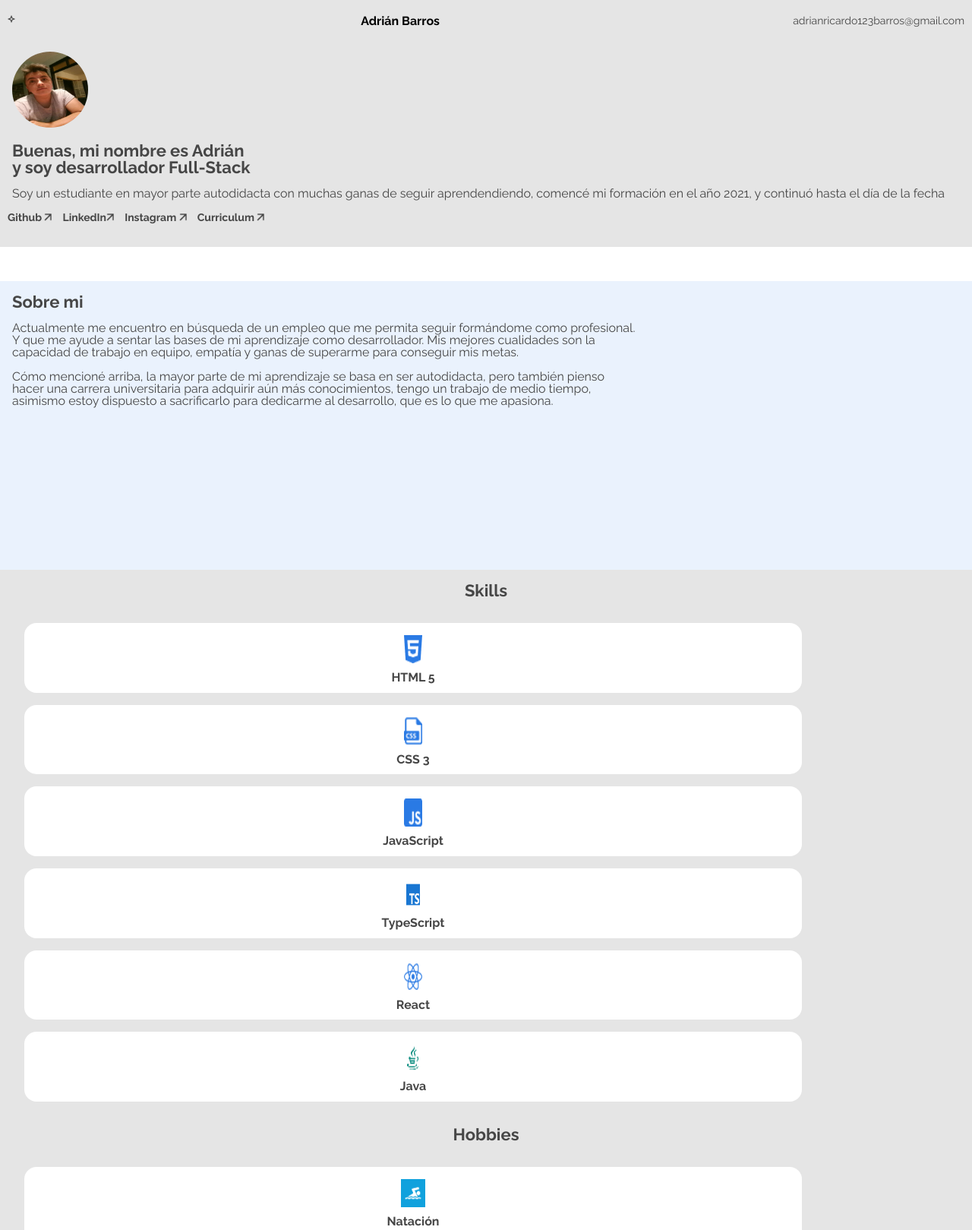
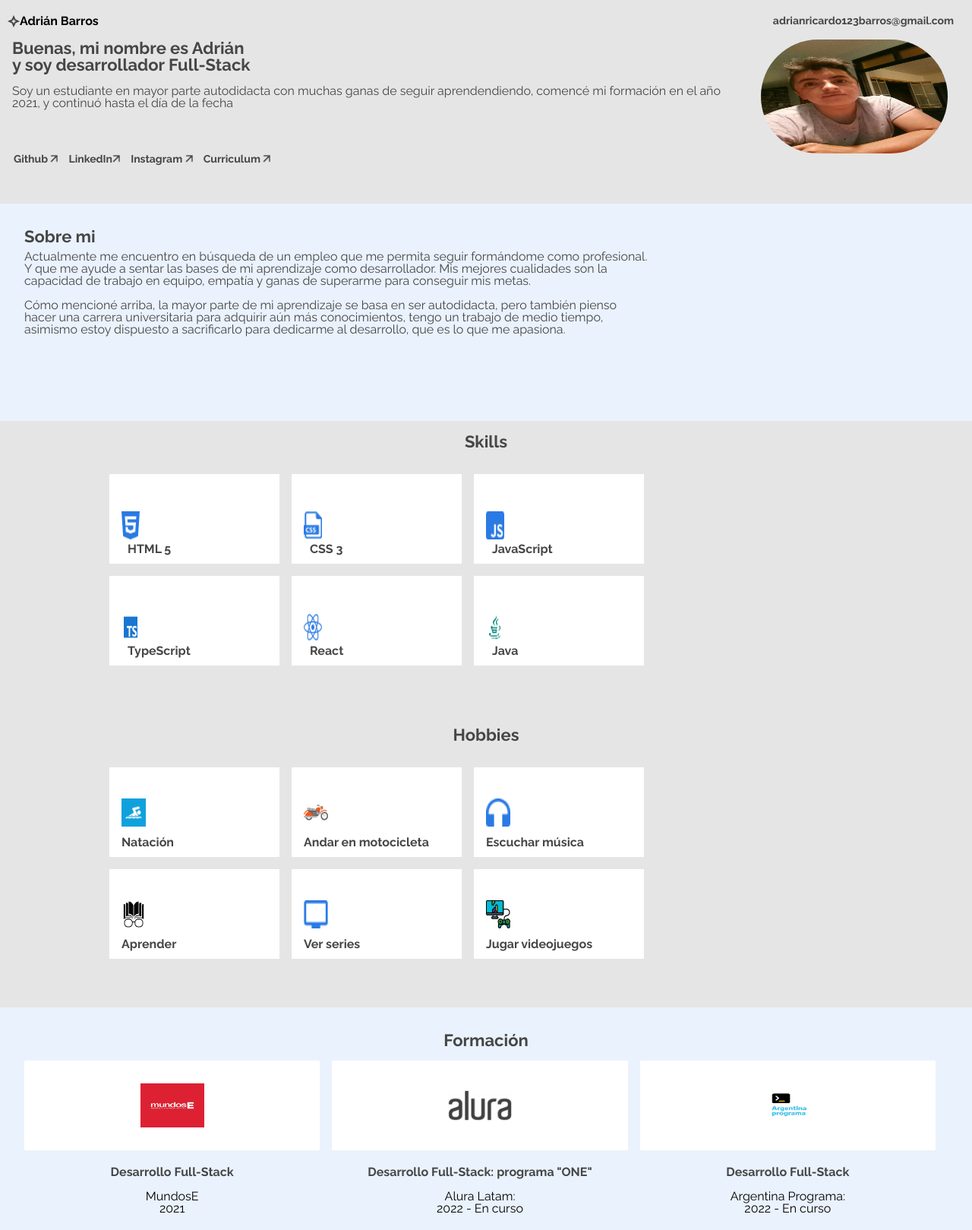
Before and after one commit to aadriaan98/Portfolio-Front, a plain HTML site: page index.html in a window 1280 px wide. Shown: the top 1619 px of the page at 76% size. Drawn offline with Linux system fonts and the light colour scheme.

Commit message:
version tablet

```diff
--- a/assets/styles/footer.css
+++ b/assets/styles/footer.css
@@ -1,7 +1,7 @@
 footer{
     width: 100%;
     height: 64px;
-    background: white;
+    background: #e5e5e5;
 }
 footer p{
     text-align: center;
--- a/assets/styles/formacion.css
+++ b/assets/styles/formacion.css
@@ -2,6 +2,11 @@
     width: 100%;
     height: 700px;
     background: #EAF2FD;
+}
+#formacion div{
+    display: flex;
+    flex-direction: column;
+    align-items: center;
 }
 #formacion h2{
     text-align: center;
@@ -10,23 +15,55 @@
     font-weight: 700;
     padding-top: 2rem;
 }
-#formacion div{
+div .bloque-formacion{
     width: 80%;
     height: 118px;
-    margin-left: 2rem;
+    margin-left: 1rem;
     text-align: center;
     background: #ffffff;
     margin-top: 3rem;
     border-radius: 1rem;
 }
-#formacion img{
+.bloque-formacion img{
     width: 84px;
     height: 58px;
     margin-top: 2rem;
 }
-#formacion h3{
+.bloque-formacion h3{
    font-weight: 700;
    font-size: 16px;
    color: #464646;
    margin-top: 2rem;
 }
+@media screen and (min-width:480px) {
+    #formacion{
+        width: 100%;
+        height: 300px;
+    }
+    #formacion div{
+        margin-left: 1rem;
+        flex-direction: row;
+        width: 95%;
+        margin-top: 0.5rem;
+    }
+    .bloque-formacion{
+        justify-content: center;
+    }
+
+    div .bloque-formacion{
+        width: 224px;
+        background: #ffffff;
+        border-radius: 0;
+    }
+    .bloque-formacion img{
+        position: absolute;
+        margin:0;
+    }
+    .bloque-formacion h3{
+        margin-top: 11rem;
+    }
+    .bloque-formacion p{
+        margin-top: 16rem;
+        position: absolute;
+    }
+}
--- a/assets/styles/hobbies.css
+++ b/assets/styles/hobbies.css
@@ -1,33 +1,64 @@
 #hobbies{
     width: 100%;
-    height: 750px;
+    height: 850px;
     margin-top: 1rem;
     display: flex;
     flex-direction: column;
     margin-bottom: 1rem;
 }
-#hobbies h2{
+#hobbies div{
+    display: flex;
+    flex-direction: column;
+    align-items: center;
+}
+.bloque-hobbies_titulo{
     text-align: center;
     font-size: 22px;
     font-weight: 700;
     color: #464646;
     padding: 1rem;
 }
-#hobbies p{
+.bloque-hobbies p{
     font-weight: 700;
     font-size: 16px;
     color: #464646;
     margin-top: 0.5rem;
 }
-#hobbies div{
+.bloque-hobbies div{
     text-align: center;
     width: 80%;
     height: 118px;
     background: #FFFFFF;
-    margin-left: 2rem;
+    margin-left: 1rem;
     margin-top: 1rem;
     border-radius: 1rem;
 }
-#hobbies img{
-    margin-top: 1rem;
+.bloque-hobbies img{
+    margin-top: 2rem;
 }
+@media screen and (min-width:480px){
+    #hobbies{
+        align-items: center;
+        width: 100%;
+        height: 370px;
+    }
+    #hobbies div{
+        display: flex;
+        flex-direction: row;
+    }
+    .bloque-hobbies{
+        width: 80%;
+    }
+    .bloque-hobbies div{
+        width: 224px;
+        border-radius: 0;
+    }
+    .bloque-hobbies img{
+        margin-bottom: 2rem;
+        padding-left: 1rem;
+    }
+    .bloque-hobbies p{
+        margin-top: 5rem;
+        margin-left: -2rem;
+    }
+}
--- a/assets/styles/navegacion.css
+++ b/assets/styles/navegacion.css
@@ -1,13 +1,19 @@
+html{
+    background: #E5E5E5;
+}
 header{
     width: 100%;
-    height: 370px;
+    height: 360px;
 }
 .menu{
     background-color: #E5E5E5;
     display: flex;
     justify-content: space-between;
 }
-.menu img{
+.bloque-menu{
+    display: flex;
+}
+.bloque-menu img{
     padding-top: 20px;
     padding-left: 10px;
     width: 10px;
@@ -18,18 +24,37 @@ header{
     justify-content: flex-end;
     text-decoration: none;
 }
-.menu p{
+.bloque-menu p{
     font-size: 16px;
     font-weight: 700;
     margin-top: 20px;
     margin-right:10px;
 }
 .correo-electronico{
+    font-weight: 700;
     padding-top: 20px;
     display: inline-block;
-    margin-right: 10px;
-    font-weight: 400;
+    margin-right: 1.5rem;
     font-size: 14px;
     text-decoration: none;
     color: #464646;
 }
+@media screen and (min-width:480px) {
+    header{
+        width: 100%;
+        height: 268px;
+    }
+    .menu{
+        display: flex;
+    }
+    .menu p{
+        font-size: 16px;
+        font-weight: 700;
+        margin-top: 20px;
+        margin-right: 13rem;;
+    }
+    .menu img{
+        width: 16px;
+        height: 16px;
+    }
+}
--- a/assets/styles/presentacion.css
+++ b/assets/styles/presentacion.css
@@ -1,20 +1,26 @@
 .presentacion{
     width: 100%;
     background: #E5E5E5;
+    display: flex;
+    flex-direction: column-reverse;
 }
 .presentacion img{
     width: 100px;
     height: 100px;
     border-radius: 4rem;
-    margin: 2rem auto auto 1rem;
+    margin: 1rem auto auto 1rem;
 }
-.presentacion h1{
+.titulos{
+    padding-bottom: 0%;
+    margin-bottom: 0%;
+}
+.titulos h1{
     font-size: 22px;
     font-weight: 700;
     padding: 1rem;
     color: #464646;
 }
-.presentacion h3{
+.titulos h3{
     font-size: 16px;
     font-weight: 400;
     color: #464646;
@@ -25,6 +31,7 @@
     width: 100%;
     display: flex;
     background: #E5E5E5;
+    padding-left: 0.5rem;
 }
 .nav-presentacion img{
     width: 10px;
@@ -42,3 +49,20 @@
     color: #464646;
     text-decoration: none;
 }
+@media screen and (min-width: 480px) {
+    .presentacion{
+        display: flex;
+        flex-direction: row;
+        width: 100%;
+    }
+    .presentacion img{
+        width: 315px;
+        height: 150px;
+        border-radius: 5rem;
+        margin-right: 2rem;
+    }
+    .nav-presentacion{
+        padding-left: .5rem;
+        margin-top: -1rem;
+    }
+}
--- a/assets/styles/skills.css
+++ b/assets/styles/skills.css
@@ -1,36 +1,66 @@
 .skills-y-hobbies{
     width: 100%;
-    height: 1500px;
     background: #E5E5E5;
 }
 #skills{
     width: 100%;
-    height: 700px;
+    height: 850px;
     display: flex;
     flex-direction: column;
 }
-#skills h2{
+.bloque-skills_titulo{
     text-align: center;
     font-size: 22px;
     font-weight: 700;
     color: #464646;
     padding: 1rem;
 }
-#skills p{
+#skills div{
+    display: flex;
+    flex-direction: column;
+    align-items: center;
+}
+.bloque-skills p{
     font-weight: 700;
     font-size: 16px;
     color: #464646;
     margin-top: 0.5rem;
 }
-#skills div{
+.bloque-skills div{
     text-align: center;
     width: 80%;
     height: 118px;
     background: #FFFFFF;
-    margin-left: 2rem;
+    margin-left: 1rem;
     margin-top: 1rem;
     border-radius: 1rem;
 }
-#skills img{
-    margin-top: 1rem;
+.bloque-skills img{
+    margin-top: 2rem;
 }
+@media screen and (min-width:480px){
+    #skills{
+        align-items: center;
+        width: 100%;
+        height: 370px;
+    }
+    #skills div{
+        display: flex;
+        flex-direction: row;
+    }
+    .bloque-skills{
+        width: 80%;
+    }
+    .bloque-skills div{
+        width: 224px;
+        border-radius: 0;
+    }
+    .bloque-skills img{
+        margin-bottom: 1rem;
+        padding-left: 1rem;
+    }
+    .bloque-skills p{
+        margin-top: 5rem;
+        margin-left: -1rem;
+    }
+}
--- a/assets/styles/sobreMi.css
+++ b/assets/styles/sobreMi.css
@@ -17,3 +17,17 @@
     padding-right: 1rem;
     padding-bottom: 1rem;
 }
+@media screen and (min-width:480px) {
+    #sobre-mi{
+        height: 286px;
+    }
+    #sobre-mi h2{
+        padding-top: 2rem;
+        padding-left: 2rem;
+        padding-bottom: 0;
+    }
+    #sobre-mi p{
+        height: 112px;
+        padding: 0.5rem 2rem 2rem 2rem;
+    }
+}
--- a/index.html
+++ b/index.html
@@ -28,8 +28,10 @@
     <header>
         <section>
             <div class="menu">
+                <div class="bloque-menu">
                     <img src="./assets/images/estrellita.png" width="16px" height="16px" alt="estrella">
                     <p>Adrián Barros</p>
+                </div>
                 <nav>
                     <ul>
                         <li><a href="#sobre-mi">Sobre mi</a></li>
@@ -45,16 +47,17 @@
         </section>
         <section>
            <div class="presentacion">
-                <img src="./assets/images/foto de perfil.jpg" alt="perfil">
-
+               <div class="titulos">
                     <h1>Buenas, mi nombre es Adrián <br>y soy desarrollador Full-Stack</h1>
 
                     <h3>Soy un estudiante en mayor parte autodidacta con
                     muchas ganas de seguir aprendendiendo, comencé mi
                     formación en el año 2021, y continuó hasta el día de la fecha</h3>
                 </div>
+                <img src="./assets/images/foto de perfil.jpg" alt="perfil">
+            </div>
             <div class="nav-presentacion">
-                <nav>
+                <nav >
                     <ul>
                         <li><a href="https://github.com/aadriaan98">Github </a><img src="./assets/images/Vector.png" alt="vector" width="16px" height="16px"></li>
                         <li><a href="https://www.linkedin.com/in/adri%C3%A1n-barros-79158a17a/">LinkedIn</a><img src="./assets/images/Vector.png" alt="vector" width="16px" height="16px"></li>
@@ -83,9 +86,13 @@
         </section>
         <section class="skills-y-hobbies">
             <div id="skills">
+                <div class="bloque-skills_titulo">
                     <h2>
                         Skills
                     </h2>
+                </div>
+
+                <div class="bloque-skills">
                     <div>
                         <img src="./assets/images/html.png" alt="html" width="24px" height="37px">
                         <p>HTML 5</p>
@@ -100,7 +107,9 @@
                         <img src="./assets/images/js.png" alt="js" width="24px" height="37px">
                         <p>JavaScript</p>
                     </div>
+                </div>
 
+                <div class="bloque-skills">
                     <div>
                         <img src="./assets/images/typescript.png" alt="ts" width="24px" height="37px">
                         <p>TypeScript</p>
@@ -116,10 +125,15 @@
                         <p>Java</p>
                     </div>
                 </div>
+            </div>
             <div id="hobbies">
+                <div class="bloque-hobbies_titulo">
                     <h2>
                         Hobbies
                     </h2>
+                </div>
+
+                <div class="bloque-hobbies">
                     <div>
                         <img src="./assets/images/natacion.jpg" alt="natacion" width="32px" height="37px">
                         <p>Natación</p>
@@ -134,7 +148,9 @@
                         <img src="./assets/images/musica.png" alt="escuchar musica" width="32px" height="37px">
                         <p>Escuchar música</p>
                     </div>
+                </div>
 
+                <div class="bloque-hobbies">
                         <div>
                             <img src="./assets/images/estudiar.png" alt="aprender" width="32px" height="37px">
                             <p>Aprender</p>
@@ -150,28 +166,32 @@
                             <p>Jugar videojuegos</p>
                         </div>
                 </div>
+
+            </div>
             </section>
         <section id="formacion">
             <h2>
                 Formación
             </h2>
             <div>
+                <div  class="bloque-formacion">
                     <img src="./assets/images/MundosE.jpg" alt="MundosE" width="150px" height="130px">
                     <h3>Desarrollo Full-Stack</h3>
-                    <p>MundosE - 2021</p>
+                    <p>MundosE<br>2021</p>
                 </div>
-                <div>
+
+                <div  class="bloque-formacion">
                     <img src="./assets/images/formacion alura.png" alt="Alura" width="150px" height="130px">
                     <h3>Desarrollo Full-Stack: programa "ONE"</h3>
-                    <p>Alura Latam:  2022 - En curso</p>
+                    <p>Alura Latam:<br>2022 - En curso</p>
                 </div>
 
-                <div>
+                <div  class="bloque-formacion">
                     <img src="./assets/images/argentinaPrograma.jpg" alt="argentinaPrograma" width="150px" height="130px">
                     <h3>Desarrollo Full-Stack </h3>
-                    <p> Argentina Programa: 2022 - En curso</p>
+                    <p> Argentina Programa:<br>2022 - En curso</p>
                 </div>
-
+            </div>
         </section>
         <section id="proyectos">
             <h2>Experiencia profesional</h2>
```
Also changed, not shown: assets/styles/ahorcado.css (+19 -0 lines), assets/styles/contacto.css (+8 -0 lines), assets/styles/encriptador.css (+19 -0 lines). Lines whose indentation alone changed are shown as unchanged.
